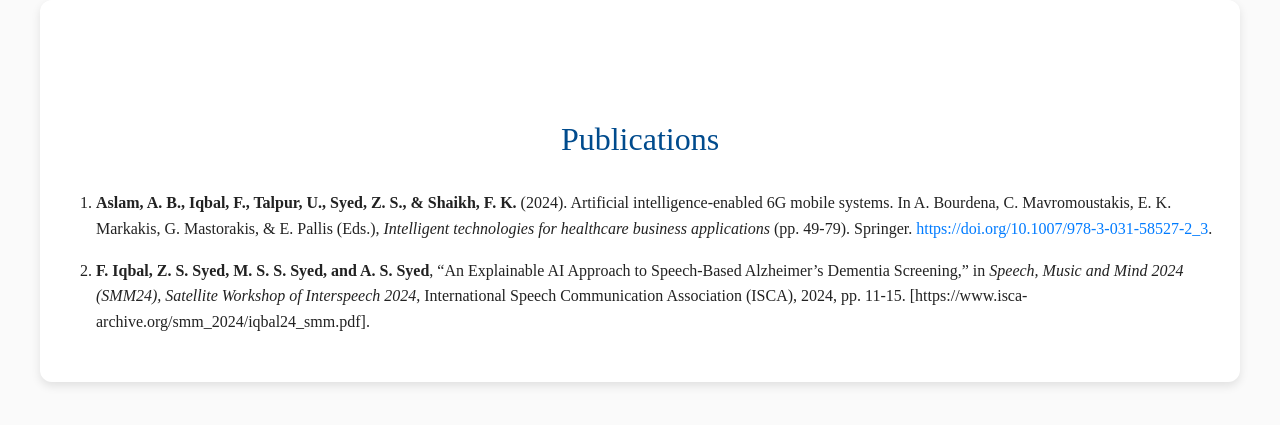
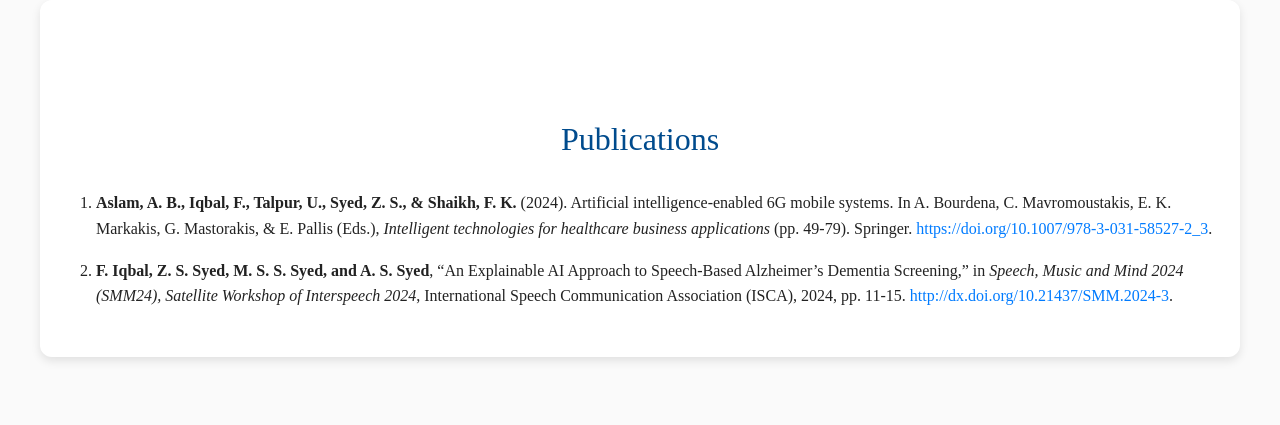
Before and after one commit to faizaiqbalsyed/faizaiqbalsyed.github.io, a Jekyll site: the page built from publications.md, in a window 1280 px wide. Shown: the top 425 px of the page. Built offline with Jekyll 4.4.1, drawn with Linux system fonts in a browser that asks for light colours; nearby versions of some CDN libraries; part of the change alters nothing that is shown.

Commit message:
Update publications.md

```diff
--- a/publications.md
+++ b/publications.md
@@ -43,4 +43,4 @@ title: Publications
 
 1. **Aslam, A. B., Iqbal, F., Talpur, U., Syed, Z. S., & Shaikh, F. K.** (2024). Artificial intelligence-enabled 6G mobile systems. In A. Bourdena, C. Mavromoustakis, E. K. Markakis, G. Mastorakis, & E. Pallis (Eds.), *Intelligent technologies for healthcare business applications* (pp. 49-79). Springer. [https://doi.org/10.1007/978-3-031-58527-2_3](https://doi.org/10.1007/978-3-031-58527-2_3).
 
-2. **F. Iqbal, Z. S. Syed, M. S. S. Syed, and A. S. Syed**, "An Explainable AI Approach to Speech-Based Alzheimer's Dementia Screening," in *Speech, Music and Mind 2024 (SMM24), Satellite Workshop of Interspeech 2024*, International Speech Communication Association (ISCA), 2024, pp. 11-15. [https://www.isca-archive.org/smm_2024/iqbal24_smm.pdf].
+2. **F. Iqbal, Z. S. Syed, M. S. S. Syed, and A. S. Syed**, "An Explainable AI Approach to Speech-Based Alzheimer's Dementia Screening," in *Speech, Music and Mind 2024 (SMM24), Satellite Workshop of Interspeech 2024*, International Speech Communication Association (ISCA), 2024, pp. 11-15. [http://dx.doi.org/10.21437/SMM.2024-3](. http://dx.doi.org/10.21437/SMM.2024-3).
```
